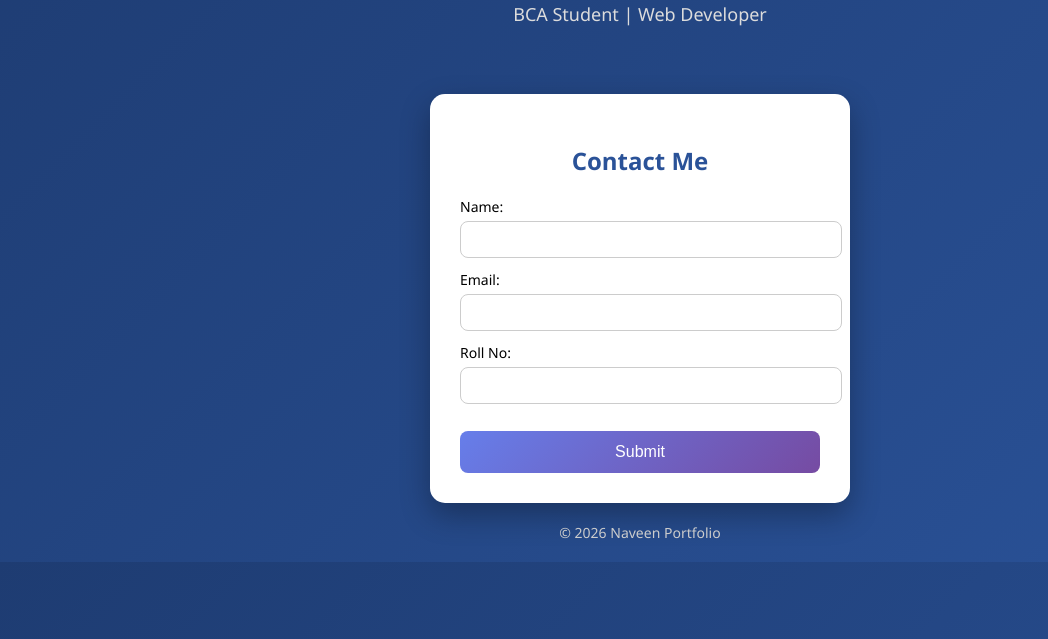
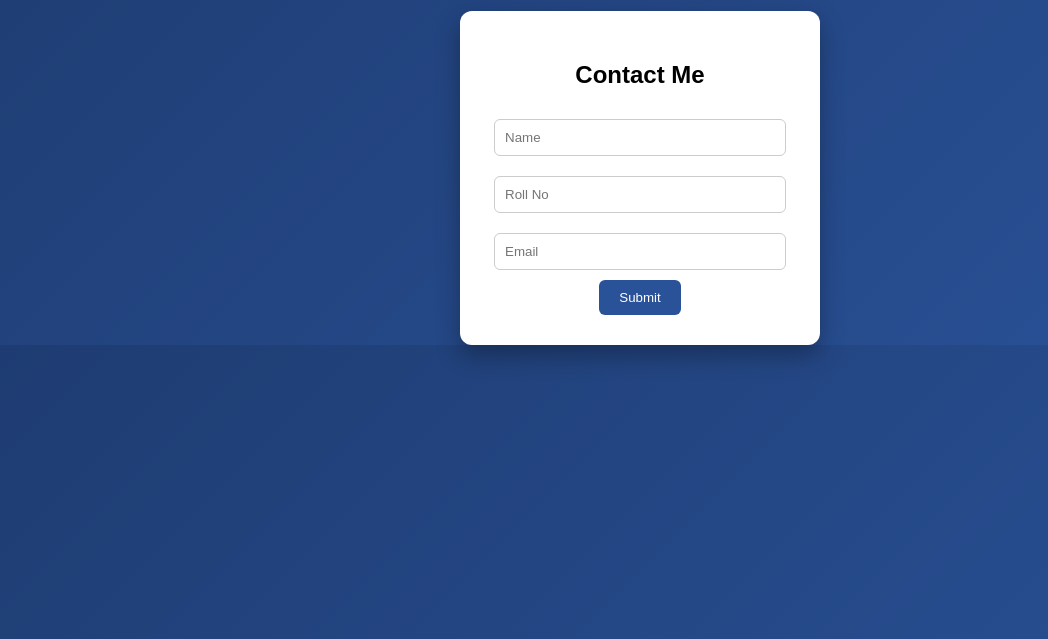
Before and after one commit to 25navBCA/naveen-portfolio, a plain HTML site: page index.html in a window 1280 px wide. Shown: the part 161-800 px from the top of the page, without its empty margins (0-1048 px from the left). Drawn offline with Linux system fonts and the light colour scheme.

Commit message:
Update index.html

```diff
--- a/index.html
+++ b/index.html
@@ -1,136 +1,102 @@
 <!DOCTYPE html>
-<html lang="en">
+<html>
 <head>
-    <meta charset="UTF-8">
-    <meta name="viewport" content="width=device-width, initial-scale=1.0">
-    <title>Naveen Portfolio</title>
-
+    <title>Chatrapathi Portfolio</title>
     <style>
         body {
             margin: 0;
-            font-family: 'Segoe UI', sans-serif;
+            font-family: Arial;
             background: linear-gradient(135deg, #1e3c72, #2a5298);
             color: white;
-        }
-
-        .hero {
             text-align: center;
-            padding: 60px 20px 30px;
-        }
-
-        .hero h1 {
-            font-size: 42px;
-            margin-bottom: 10px;
-            letter-spacing: 1px;
-        }
-
-        .hero p {
-            font-size: 18px;
-            color: #dcdcdc;
         }
 
         .container {
+            margin-top: 80px;
+        }
+
+        .card {
             background: white;
             color: black;
-            width: 360px;
-            margin: 20px auto;
             padding: 30px;
-            border-radius: 15px;
-            box-shadow: 0 12px 30px rgba(0,0,0,0.3);
-        }
-
-        .container h2 {
-            text-align: center;
-            margin-bottom: 20px;
-            color: #2a5298;
-        }
-
-        label {
-            display: block;
-            margin-bottom: 12px;
-            font-size: 14px;
-            font-weight: 500;
+            border-radius: 12px;
+            width: 300px;
+            margin: auto;
+            box-shadow: 0 10px 25px rgba(0,0,0,0.3);
         }
 
         input {
-            width: 100%;
+            width: 90%;
             padding: 10px;
-            margin-top: 5px;
-            border-radius: 8px;
+            margin: 10px 0;
+            border-radius: 6px;
             border: 1px solid #ccc;
-            transition: 0.3s;
-        }
-
-        input:focus {
-            border-color: #2a5298;
-            outline: none;
-            box-shadow: 0 0 5px rgba(42,82,152,0.3);
         }
 
         button {
-            margin-top: 15px;
-            width: 100%;
-            padding: 12px;
+            padding: 10px 20px;
             border: none;
-            border-radius: 8px;
-            background: linear-gradient(135deg, #667eea, #764ba2);
+            background: #2a5298;
             color: white;
-            font-size: 16px;
+            border-radius: 6px;
             cursor: pointer;
-            transition: 0.3s;
         }
 
         button:hover {
-            transform: scale(1.05);
-            opacity: 0.9;
+            background: #1e3c72;
         }
 
-        .footer {
-            text-align: center;
-            margin: 20px 0;
-            font-size: 14px;
-            color: #ccc;
+        #success {
+            margin-top: 15px;
+            color: green;
+            font-weight: bold;
+            display: none;
         }
     </style>
 </head>
 <body>
 
-    <!-- HERO -->
-    <div class="hero">
-        <h1>Naveen</h1>
+    <div class="container">
+        <h1>Chatra</h1>
         <p>BCA Student | Web Developer</p>
+
+        <div class="card">
+            <h2>Contact Me</h2>
+
+            <form id="form">
+                <input id="name" placeholder="Name" required><br>
+                <input id="roll" placeholder="Roll No" required><br>
+                <input id="email" placeholder="Email" required><br>
+                <button type="submit">Submit</button>
+            </form>
+
+            <div id="success">Submitted Successfully ✅</div>
+        </div>
     </div>
 
-    <!-- FORM -->
-    <div class="container">
-        <h2>Contact Me</h2>
+    <script>
+        const backend = "https://chatrapathi-portfolio-1.onrender.com"; // 🔴 PUT YOUR URL
 
-        <form id="contactForm">
-            <label>
-                Name:
-                <input type="text" name="name" required>
-            </label>
+        document.getElementById("form").addEventListener("submit", async (e) => {
+            e.preventDefault();
 
-            <label>
-                Email:
-                <input type="email" name="email" required>
-            </label>
+            await fetch(`${backend}/submit`, {
+                method: "POST",
+                headers: { "Content-Type": "application/json" },
+                body: JSON.stringify({
+                    name: document.getElementById("name").value,
+                    roll: document.getElementById("roll").value,
+                    email: document.getElementById("email").value
+                })
+            });
 
-            <label>
-                Roll No:
-                <input type="text" name="rollno" required>
-            </label>
+            // show success
+            document.getElementById("success").style.display = "block";
 
-            <button type="submit">Submit</button>
-        </form>
-    </div>
-
-    <!-- FOOTER -->
-    <div class="footer">
-        © 2026 Naveen Portfolio
-    </div>
-
-    <script src="app.js"></script>
+            // clear form
+            document.getElementById("form").reset();
+        });
+    </script>
 
 </body>
 </html>
```
